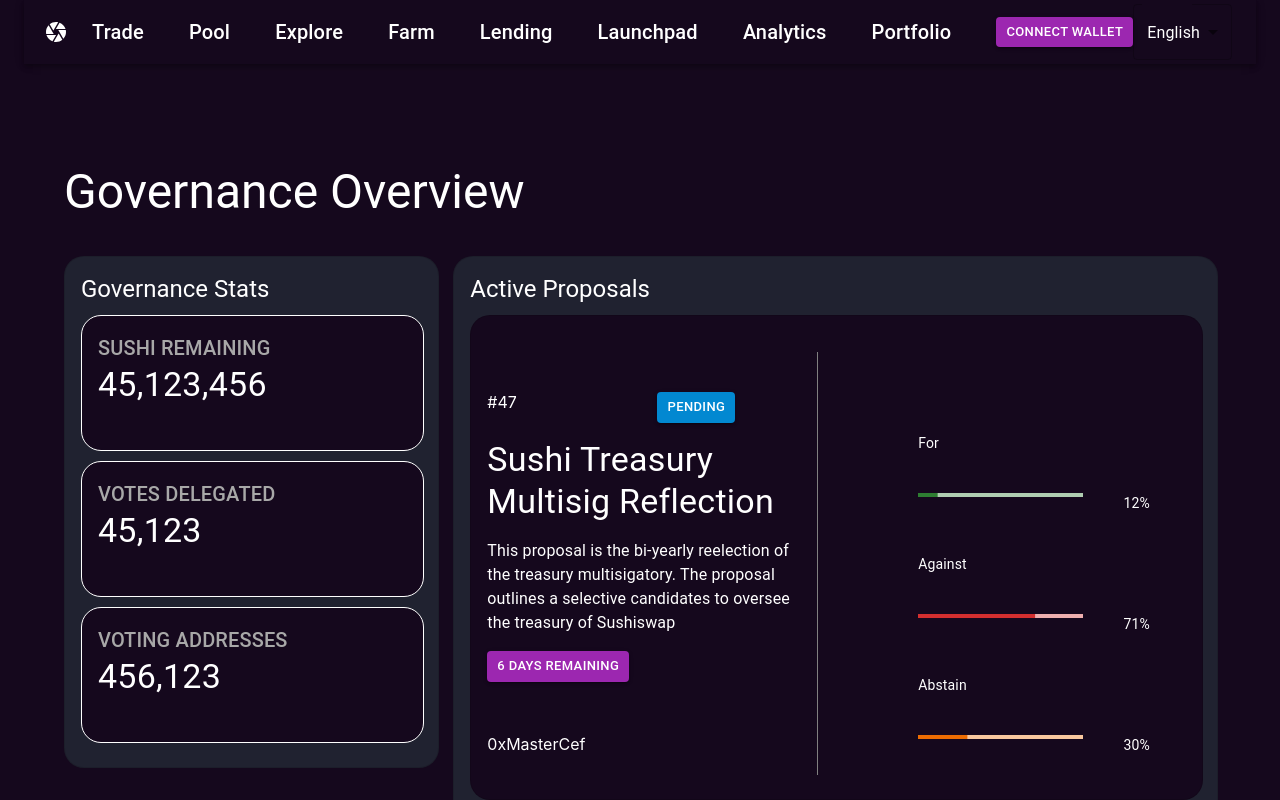
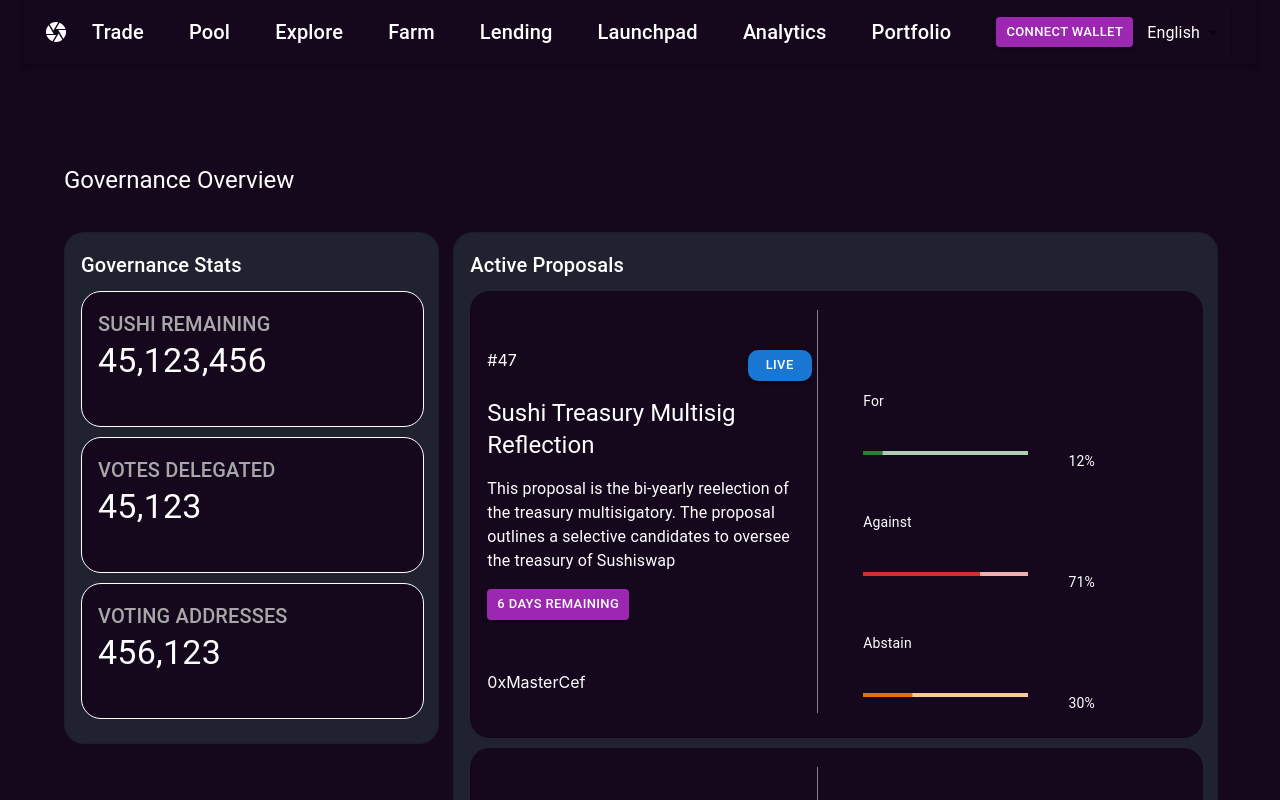
Before and after one commit to chimerahedonista/talley, a React (Create React App) app: page /govover in a window 1280 px wide. Shown: the top 800 px of the page. Built offline with nearby package versions, Linux system fonts and the light colour scheme; what use-wallet would draw is missing.

Commit message:
some more UI/UX fixes
Signed-off-by: Akintayo A. Olusegun <akintayo.segun@gmail.com>

```diff
--- a/package.json
+++ b/package.json
@@ -2,7 +2,6 @@
   "name": "tally",
   "version": "0.1.0",
   "private": true,
-  "homepage": "https://chimerahedonista.github.io/talley",
   "dependencies": {
     "@binance-chain/bsc-connector": "^1.0.0",
     "@date-io/core": "1.3.13",
@@ -49,7 +48,8 @@
     "test": "react-scripts test",
     "eject": "react-scripts eject",
     "predeploy": "yarn build",
-    "deploy": "npx gh-pages -d build"
+    "deploy": "npx gh-pages -d build",
+    "surge": "yarn build && npx surge -p build --domain talley.surge.sh"
   },
   "eslintConfig": {
     "extends": [
--- a/src/hooks/useData.ts
+++ b/src/hooks/useData.ts
@@ -10,7 +10,7 @@
   const data: any = [];
   populated.forEach((x: any) => {
     const y = cloneDeep(x);
-    const rand = Math.floor(Math.random() * 3);
+    const rand = Math.floor(Math.random() * statuses.length);
     const _for = Math.floor(Math.random() * 100);
     const against = Math.floor(Math.random() * 100);
     const abstain = Math.floor(Math.random() * 100);
@@ -21,11 +21,8 @@
     y.votes.against = against;
     y.votes.abstain = abstain;
 
-    console.log(y);
-    console.log(y);
     data.push(y);
   });
 
-  console.log(data);
   return data;
 };
--- a/src/pages/app.tsx
+++ b/src/pages/app.tsx
@@ -25,7 +25,7 @@
     <Fragment>
       {!showProposal ? (
         <Fragment>
-          <Header variant="h3">Sushi Governance</Header>
+          <Header variant="h4">Sushi Governance</Header>
           <Grid container spacing={2} style={{ marginTop: "20px" }}>
             <Grid item xs={4}>
               <VotingWalletSetup headerText="Your Voting Wallet" />
--- a/src/pages/components/active-proposals.tsx
+++ b/src/pages/components/active-proposals.tsx
@@ -18,25 +18,25 @@
     <Fragment>
       <Card className="grey-card" variant="outlined">
         <CardContent>
-          <Header variant="h5">{headerText}</Header>
+          <Header variant="h6">{headerText}</Header>
           {proposals.map((proposal: any) => (
             <Card
             className="purple-card with-margin"
             variant="outlined"
             key={proposal.id}>
             <CardContent>
-              <Grid container spacing={5} style={{ marginTop: "20px" }}>
+              <Grid container spacing={5} style={{ marginTop: "2px" }}>
                 <Grid item xs={6} sx={{ padding: "5px" }}>
                   <Grid container spacing={2}>
-                    <Grid item xs={6} sx={{ float: "left" }}>
+                    <Grid item xs={6}>
                       #{proposal.id}
                     </Grid>
-                    <Grid item xs={6} sx={{ float: "right" }}>
+                    <Grid item xs={6} sx={{ textAlign: "right" }}>
                       <Status status={proposal.status} />
                     </Grid>
 
                       <Grid item xs={12}>
-                        <Header variant="h4">{proposal.title}</Header>
+                        <Header variant="h5">{proposal.title}</Header>
                       </Grid>
                       <Grid item xs={12}>
                         <Header variant="body1">{proposal.description}</Header>
@@ -52,7 +52,7 @@
 
                   <Grid item xs={1} sx={{ borderLeft: "1px solid grey" }}></Grid>
 
-                  <Grid item xs={5}>
+                  <Grid item xs={5} sx={{marginLeft: "-55px"}}>
                     <ProgressWithLabel color="success" label="For" value={proposal.votes.for} />
                     <ProgressWithLabel color="error" label="Against" value={proposal.votes.against} />
                     <ProgressWithLabel color="warning" label="Abstain" value={proposal.votes.abstain} />
--- a/src/pages/components/governance-stats.tsx
+++ b/src/pages/components/governance-stats.tsx
@@ -7,7 +7,7 @@
   return (
     <Card className='grey-card' variant="outlined">
       <CardContent>
-        <Header variant="h5">Governance Stats</Header>
+        <Header variant="h6">Governance Stats</Header>
         <HeaderDetailCard variantHeader="h6" variantDetails="h4" header="SUSHI REMAINING" details="45,123,456" />
         <HeaderDetailCard variantHeader="h6" variantDetails="h4" header="VOTES DELEGATED" details="45,123" />
         <HeaderDetailCard variantHeader="h6" variantDetails="h4" header="VOTING ADDRESSES" details="456,123" />
--- a/src/pages/components/status.tsx
+++ b/src/pages/components/status.tsx
@@ -7,6 +7,7 @@
 
 const Status = (props: Props) => {
   const [color, setColor] = useState<"inherit" | "primary" | "secondary" | "success" | "error" | "info" | "warning" | undefined>();
+  const [variant, setVariant] = useState<"outlined"|"contained"|undefined>("contained")
   const { status } = props;
 
   useEffect(() => {
@@ -17,6 +18,7 @@
           break;
         case "PENDING":
           setColor("info");
+          setVariant("outlined");
           break;
         case "PASSED":
           setColor("success");
@@ -34,7 +36,7 @@
   }, [status]);
 
   return (
-    <Button variant="contained" color={color} size="small" sx={{ cursor: "none", pointerEvents: "none" }}>
+    <Button variant={variant} color={color} size="small" sx={{ cursor: "none", pointerEvents: "none", borderRadius: "10px" }}>
       {status}
     </Button>
   );
--- a/src/pages/components/voting-wallet-setup.tsx
+++ b/src/pages/components/voting-wallet-setup.tsx
@@ -12,10 +12,10 @@
   return (
     <Card sx={{ minWidth: "100%", backgroundColor: "#202230", color: "white", borderRadius: 5 }} variant="outlined">
       <CardContent>
-        <Header variant="h5">{headerText}</Header>
+        <Header variant="h6">{headerText}</Header>
         <HeaderDetailCard variantHeader="h6" variantDetails="h4" header="xSUSHI / SUSHI-ETH balance" details="0.000000000" />
         <HeaderDetailCard
-          variantHeader="h5"
+          variantHeader="h6"
           variantDetails="body1"
           header="Voting Set-up"
           details="You can either vote on each proposal yourself or delegate your votes to a third party. Sushi Governance puts you in charge of the future of Sushi. Learn more."
--- a/src/pages/governance-leaderboard.tsx
+++ b/src/pages/governance-leaderboard.tsx
@@ -17,7 +17,7 @@
 
   return (
     <Fragment>
-      <Header variant="h3">Governance Overview</Header>
+      <Header variant="h5">Governance Overview</Header>
       <Grid container spacing={2} style={{ marginTop: "20px" }}>
         <Grid item xs={4}>
           <GovernanceStats />
@@ -25,7 +25,7 @@
         <Grid item xs={8}>
           <Card sx={{ minWidth: "100%", backgroundColor: "#202230", color: "white", borderRadius: 5 }} variant="outlined">
             <CardContent>
-              <Header variant="h5">Leaderboard</Header>
+              <Header variant="h6">Leaderboard</Header>
               <TableContainer component={Paper} sx={{ backgroundColor: "#15081D", marginTop: "10px", borderRadius: 5 }}>
                 <Table>
                   <TableHead>
--- a/src/pages/governance-overview.tsx
+++ b/src/pages/governance-overview.tsx
@@ -25,7 +25,7 @@
     <Fragment>
       {!showProposal ? (
         <Fragment>
-          <Header variant="h3">Governance Overview</Header>
+          <Header variant="h5">Governance Overview</Header>
           <Grid container spacing={2} style={{ marginTop: "20px" }}>
             <Grid item xs={4}>
               <GovernanceStats />
```
